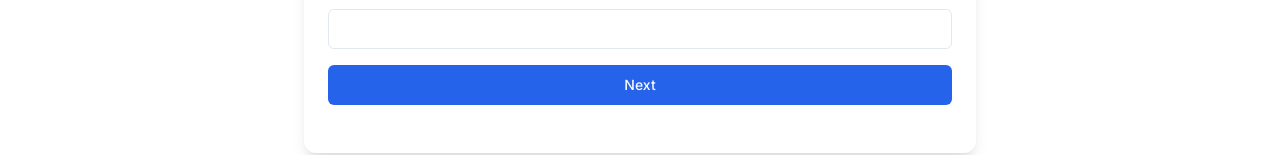
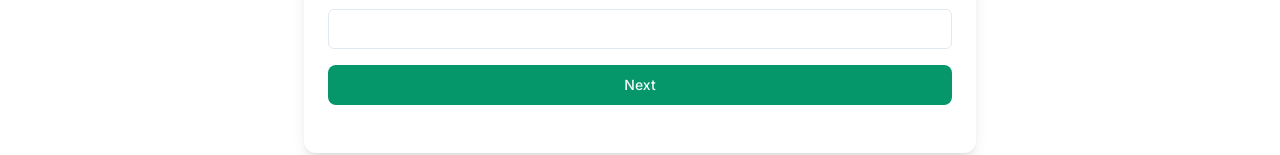
Before and after one commit to mytreehouse-ai/cygnus-a, a Next.js app: page /valuation in a window 1280 px wide. Shown: the part 1007-1162 px from the top of the page. Built offline with nearby package versions, Linux system fonts and the light colour scheme.

Commit message:
adjust styling on button

```diff
--- a/components/property-valuation/personal-details.tsx
+++ b/components/property-valuation/personal-details.tsx
@@ -169,7 +169,10 @@ const PersonalDetails: React.FC = () => {
           >
             Previous
           </Button>
-          <Button className="w-full" type="submit">
+          <Button
+            className="order-2 mt-3 w-full rounded-lg bg-emerald-600 hover:bg-emerald-700 focus:bg-emerald-600 active:bg-emerald-600 md:order-1"
+            type="submit"
+          >
             Next
           </Button>
         </div>
--- a/components/property-valuation/property-details.tsx
+++ b/components/property-valuation/property-details.tsx
@@ -133,7 +133,10 @@ const PropertyDetails: React.FC = () => {
           )}
         />
 
-        <Button className="w-full" type="submit">
+        <Button
+          className="order-2 mt-3 w-full rounded-lg bg-emerald-600 hover:bg-emerald-700 focus:bg-emerald-600 active:bg-emerald-600 md:order-1"
+          type="submit"
+        >
           Next
         </Button>
       </form>
```
Also changed, not shown: components/contact-us/index.tsx (+0 -8 lines).
